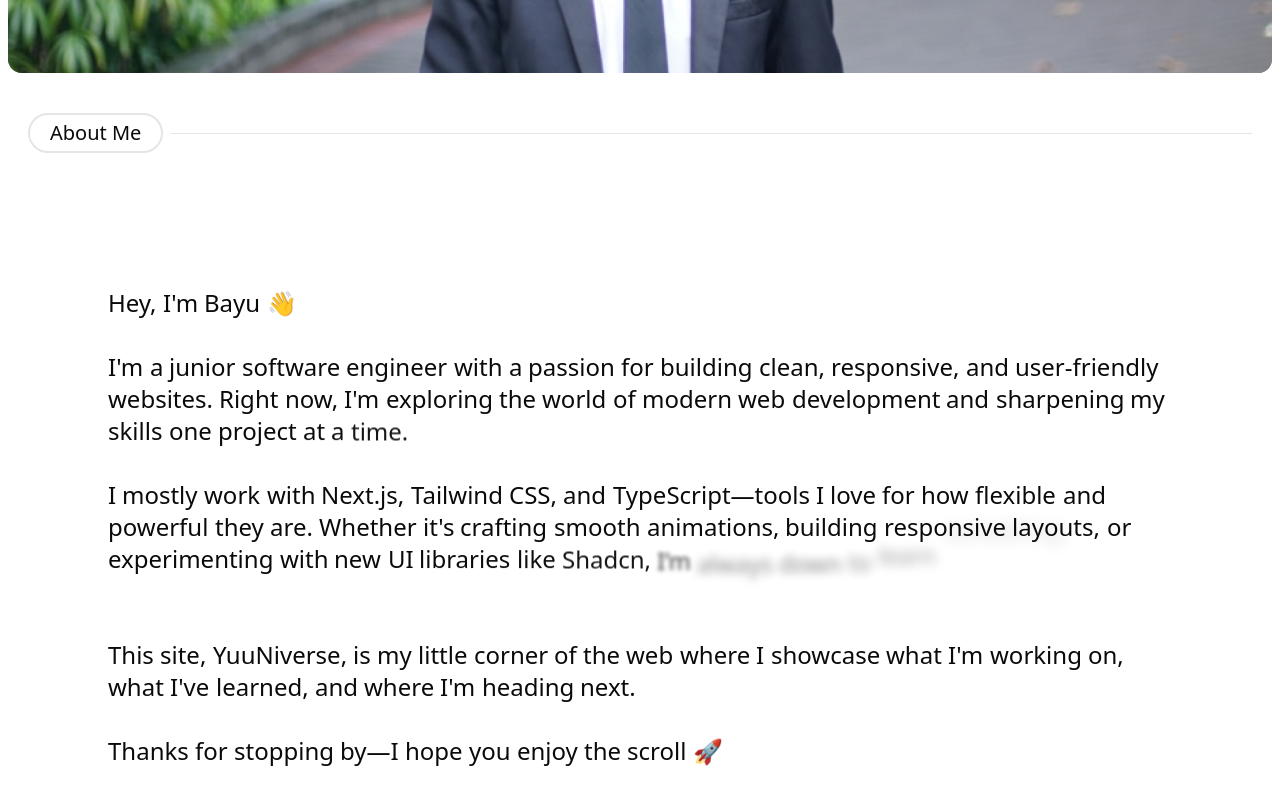
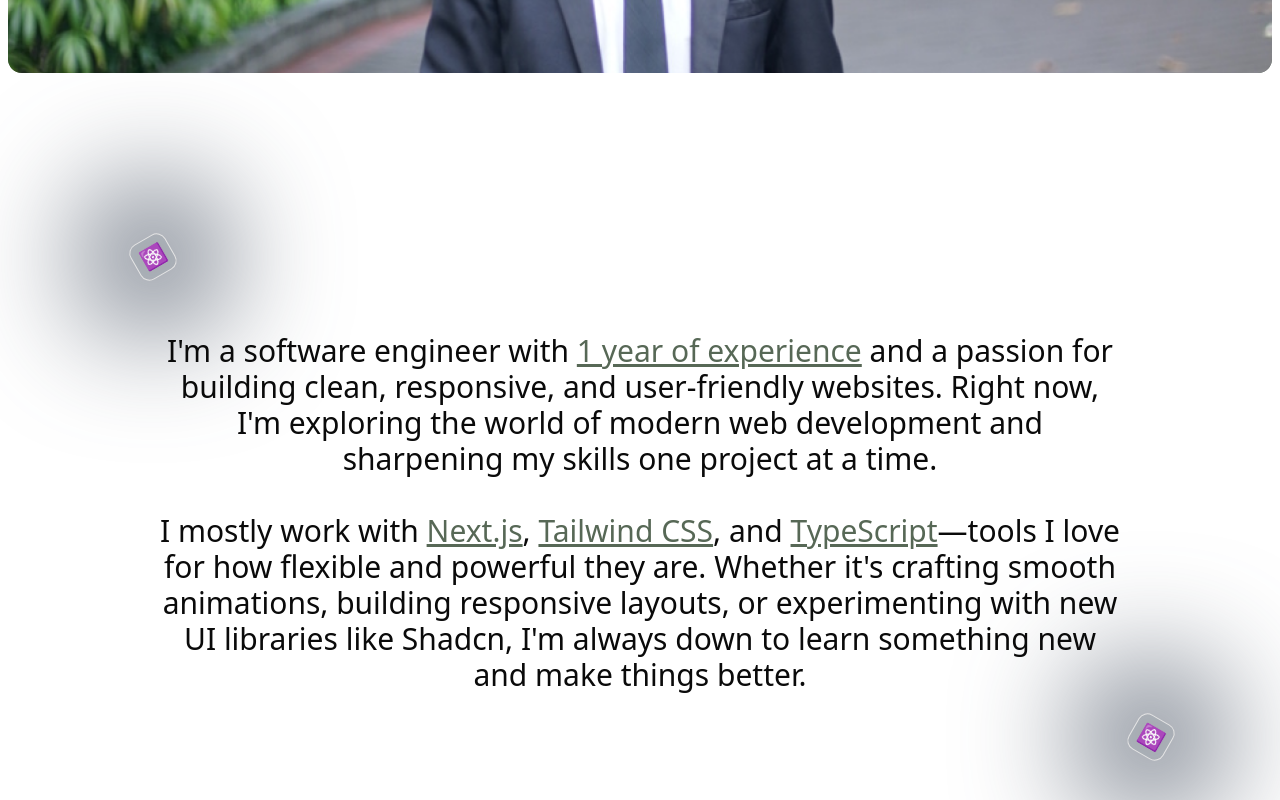
Before and after one commit to TamaWira/yuuniverse, a Next.js app: page / in a window 1280 px wide. Shown: the part 720-1520 px from the top of the page. Built offline with nearby package versions, Linux system fonts and the light colour scheme.

Commit message:
feat: update about me section

```diff
--- a/src/components/about-me.tsx
+++ b/src/components/about-me.tsx
@@ -1,50 +1,50 @@
-import BlurText from "@/blocks/TextAnimations/BlurText/BlurText";
-import SectionHeader from "./section-header";
-
 export default function AboutMe() {
   return (
-    <section id="about-me" className="flex flex-col h-full">
-      <SectionHeader>About Me</SectionHeader>
-      <div className="lg:flex lg:flex-col lg:flex-1 lg:justify-center mt-5 lg:px-20 text-md lg:text-2xl">
-        <BlurText
-          text="Hey, I'm Bayu 👋"
-          delay={150}
-          animateBy="words"
-          direction="top"
-          className="mb-8"
-        />
+    <section id="about-me" className="relative flex items-center h-full">
+      {/* <SectionHeader>About Me</SectionHeader> */}
+      <div className="lg:flex-1 lg:px-32 font-light text-md lg:text-3xl text-center">
+        <p>
+          I&apos;m a software engineer with{" "}
+          <span className="lg:font-medium font-bold text-[#576856] dark:text-[#90ab8f] underline">
+            1 year of experience
+          </span>{" "}
+          and a passion for building clean, responsive, and user-friendly
+          websites. Right now, I&apos;m exploring the world of modern web
+          development and sharpening my skills one project at a time.
+        </p>
+        <br />
+        <p>
+          I mostly work with{" "}
+          <span className="lg:font-medium font-bold text-[#576856] dark:text-[#90ab8f] underline">
+            Next.js
+          </span>
+          ,{" "}
+          <span className="lg:font-medium font-bold text-[#576856] dark:text-[#90ab8f] underline">
+            Tailwind CSS
+          </span>
+          , and{" "}
+          <span className="lg:font-medium font-bold text-[#576856] dark:text-[#90ab8f] underline">
+            TypeScript
+          </span>
+          —tools I love for how flexible and powerful they are. Whether
+          it&apos;s crafting smooth animations, building responsive layouts, or
+          experimenting with new UI libraries like Shadcn, I&apos;m always down
+          to learn something new and make things better.
+        </p>
+      </div>
 
-        <BlurText
-          text="I'm a junior software engineer with a passion for building clean, responsive, and user-friendly websites. Right now, I'm exploring the world of modern web development and sharpening my skills one project at a time."
-          delay={150}
-          animateBy="words"
-          direction="top"
-          className="mb-8"
-        />
+      <div className="top-[10%] lg:top-[10%] -left-[2%] lg:left-[5%] -z-10 absolute">
+        <div className="-z-10 inset-0 bg-gray-700 blur-2xl lg:blur-3xl rounded-full w-20 lg:w-32 h-20 lg:h-32" />
+        <div className="top-1/2 left-1/2 absolute flex justify-center items-center bg-gray-500/10 border rounded-lg w-10 h-10 -rotate-30 -translate-x-1/2 -translate-y-1/2">
+          <div className="flex justify-center items-center text-xl">⚛️</div>
+        </div>
+      </div>
 
-        <BlurText
-          text="I mostly work with Next.js, Tailwind CSS, and TypeScript—tools I love for how flexible and powerful they are. Whether it's crafting smooth animations, building responsive layouts, or experimenting with new UI libraries like Shadcn, I’m always down to learn something new and make things better."
-          delay={150}
-          animateBy="words"
-          direction="top"
-          className="mb-8"
-        />
-
-        <BlurText
-          text="This site, YuuNiverse, is my little corner of the web where I showcase what I'm working on, what I've learned, and where I'm heading next."
-          delay={150}
-          animateBy="words"
-          direction="top"
-          className="mb-8"
-        />
-
-        <BlurText
-          text="Thanks for stopping by—I hope you enjoy the scroll 🚀"
-          delay={150}
-          animateBy="words"
-          direction="top"
-          className="mb-8"
-        />
+      <div className="top-[75%] lg:top-[70%] -right-[3%] lg:right-[3%] -z-10 absolute">
+        <div className="-z-10 inset-0 bg-gray-700 blur-3xl rounded-full w-32 h-32" />
+        <div className="top-1/2 left-1/2 absolute flex justify-center items-center bg-gray-500/10 border rounded-lg w-10 h-10 rotate-30 -translate-x-1/2 -translate-y-1/2">
+          <div className="flex justify-center items-center text-xl">⚛️</div>
+        </div>
       </div>
     </section>
   );
--- a/src/components/skills.tsx
+++ b/src/components/skills.tsx
@@ -20,7 +20,7 @@
         </div>
 
         {/* Right */}
-        <div className="border">Right</div>
+        <div className="border"></div>
       </div>
     </section>
   );
```
